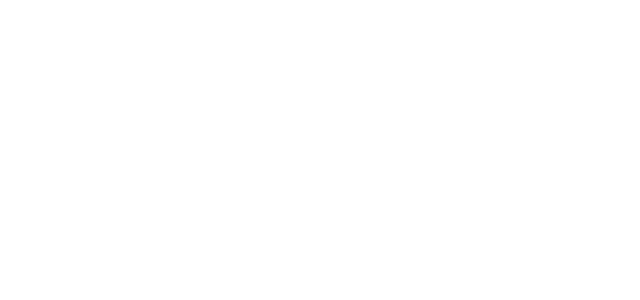
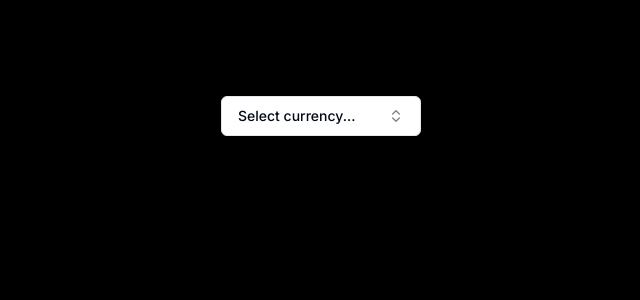
Before and after one commit to Benelini/Mergado, a Next.js app: page / in a window 1280 px wide. Shown: the top 300 px of the page, without its empty margins (319-959 px from the left). Built offline with nearby package versions, Linux system fonts and the light colour scheme.

Commit message:
feat: basic combobox

```diff
--- a/app/page.tsx
+++ b/app/page.tsx
@@ -1,9 +1,10 @@
 import Image from "next/image";
+import { Combobox } from "@/components/ui/combobox";
 
 export default function Home() {
   return (
-    <main className="flex min-h-screen flex-col items-center justify-between p-24">
-      <input></input>
+    <main className="bg-black flex min-h-screen flex-col items-center justify-between p-24">
+      <Combobox />
     </main>
   );
 }
--- /dev/null
+++ b/components/ui/combobox.tsx
@@ -0,0 +1,91 @@
+"use client";
+
+import * as React from "react";
+import { Check, ChevronsUpDown } from "lucide-react";
+
+import { cn } from "@/lib/utils";
+import { Button } from "@/components/ui/button";
+import {
+  Command,
+  CommandEmpty,
+  CommandGroup,
+  CommandInput,
+  CommandItem,
+} from "@/components/ui/command";
+import {
+  Popover,
+  PopoverContent,
+  PopoverTrigger,
+} from "@/components/ui/popover";
+
+const currencies = [
+  {
+    value: "czk",
+    label: "Czech Koruna",
+  },
+  {
+    value: "eur",
+    label: "Euro",
+  },
+  {
+    value: "usd",
+    label: "US Dollar",
+  },
+  {
+    value: "gbp",
+    label: "British Pound",
+  },
+  {
+    value: "pln",
+    label: "Polish Zloty",
+  },
+];
+
+export function Combobox() {
+  const [open, setOpen] = React.useState(false);
+  const [value, setValue] = React.useState("");
+
+  return (
+    <Popover open={open} onOpenChange={setOpen}>
+      <PopoverTrigger asChild>
+        <Button
+          variant="outline"
+          role="combobox"
+          aria-expanded={open}
+          className="w-[200px] justify-between"
+        >
+          {value
+            ? currencies.find((currency) => currency.value === value)?.label
+            : "Select currency..."}
+          <ChevronsUpDown className="ml-2 h-4 w-4 shrink-0 opacity-50" />
+        </Button>
+      </PopoverTrigger>
+      <PopoverContent className="w-[200px] p-0">
+        <Command>
+          <CommandInput placeholder="Search currency..." />
+          <CommandEmpty>No currency found.</CommandEmpty>
+          <CommandGroup>
+            {currencies.map((currency) => (
+              <CommandItem
+                key={currency.value}
+                value={currency.value}
+                onSelect={(currentValue: string) => {
+                  setValue(currentValue === value ? "" : currentValue);
+                  setOpen(false);
+                }}
+              >
+                <Check
+                  className={cn(
+                    "mr-2 h-4 w-4",
+                    value === currency.value ? "opacity-100" : "opacity-0"
+                  )}
+                />
+                {currency.label}
+              </CommandItem>
+            ))}
+          </CommandGroup>
+        </Command>
+      </PopoverContent>
+    </Popover>
+  );
+}
```
